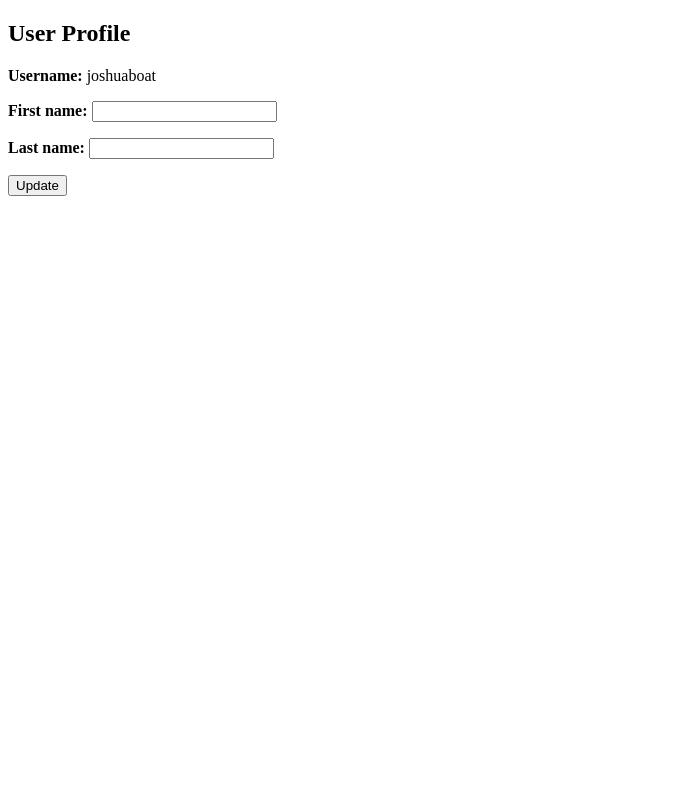
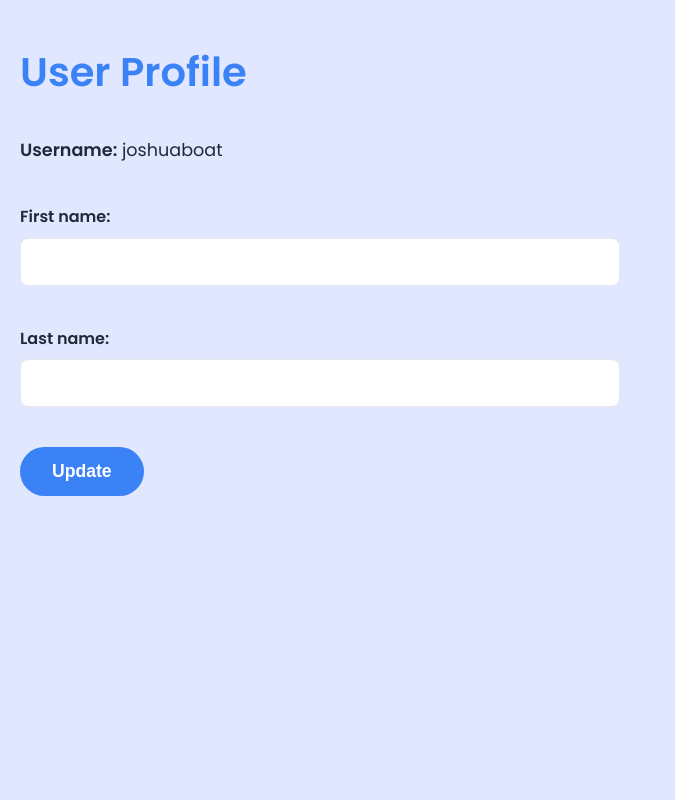
Before and after one commit to abionajoshua1/todo_project, a Django app: page /profile/ in a window 1280 px wide. Shown: the whole page, without its empty margins (0-675 px from the left). Run offline with Django 5.2, Linux system fonts and the light colour scheme; a user stored in the database is signed in.

Commit message:
modified:   db.sqlite3 	new file:   todos/migrations/0013_profile.py 	modified:   todos/models.py 	modified:   todos/templates/profile.html

```diff
--- a/todos/models.py
+++ b/todos/models.py
@@ -27,3 +27,6 @@ class Categories(models.Model):
 
     def __str__(self):
         return self.name
+
+class Profile(models.Model):
+    pass
--- a/todos/templates/profile.html
+++ b/todos/templates/profile.html
@@ -1,22 +1,110 @@
 <!DOCTYPE html>
 <html lang="en">
 <head>
-    <meta charset="UTF-8">
-    <title>User Profile</title>
+  <meta charset="UTF-8" />
+  <title>User Profile</title>
+  <style>
+    @import url('https://fonts.googleapis.com/css2?family=Poppins:wght@400;600&display=swap');
+
+    :root {
+      --primary-color: #3b82f6;
+      --secondary-color: #e0e7ff;
+      --text-primary: #1f2937;
+      --muted: #6b7280;
+      --divider: #e5e7eb;
+    }
+
+    * {
+      box-sizing: border-box;
+      margin: 0;
+      padding: 0;
+    }
+
+    body {
+      font-family: 'Poppins', sans-serif;
+      background: var(--secondary-color);
+      color: var(--text-primary);
+      min-height: 100vh;
+      padding: 40px 20px;
+      line-height: 1.6;
+    }
+
+    h2 {
+      font-weight: 600;
+      color: var(--primary-color);
+      margin-bottom: 32px;
+      font-size: 2.5rem;
+    }
+
+    p {
+      font-size: 1.1rem;
+      margin-bottom: 16px;
+    }
+
+    strong {
+      font-weight: 600;
+    }
+
+    form {
+      max-width: 600px;
+      margin-top: 40px;
+    }
+
+    form label {
+      display: block;
+      margin-bottom: 8px;
+      font-weight: 600;
+      font-size: 1rem;
+      color: var(--text-primary);
+    }
+
+    form input[type="text"],
+    form input[type="email"] {
+      width: 100%;
+      padding: 14px;
+      margin-bottom: 24px;
+      border-radius: 8px;
+      border: 1.5px solid var(--divider);
+      font-size: 1rem;
+      transition: border-color 0.3s ease;
+    }
+
+    form input:focus {
+      outline: none;
+      border-color: var(--primary-color);
+      box-shadow: 0 0 8px rgba(59, 130, 246, 0.4);
+    }
+
+    button {
+      padding: 14px 32px;
+      background-color: var(--primary-color);
+      color: white;
+      border: none;
+      border-radius: 30px;
+      font-weight: 600;
+      font-size: 1.1rem;
+      cursor: pointer;
+      transition: background-color 0.3s ease;
+    }
+
+    button:hover {
+      background-color: #2563eb;
+    }
+  </style>
 </head>
 <body>
-   <h2>User Profile</h2>
-<p><strong>Username:</strong> {{ user.username }}</p>
-{% comment %} <p><strong>First Name:</strong> {{ user.first_name }}</p>
-<p><strong>Last Name:</strong> {{ user.last_name }}</p> {% endcomment %}
 
-{% comment %} <h2>Update Your Name</h2> {% endcomment %}
+  <h2>User Profile</h2>
+
+  <p><strong>Username:</strong> {{ user.username }}</p>
+
 <strong>
-    <form method="POST">
+     <form method="POST">
     {% csrf_token %}
     {{ form.as_p }}
     <button type="submit">Update</button>
-</form>
+  </form>
 </strong>
+
 </body>
 </html>
```
Also changed, not shown: db.sqlite3, todos/migrations/0013_profile.py (added).
